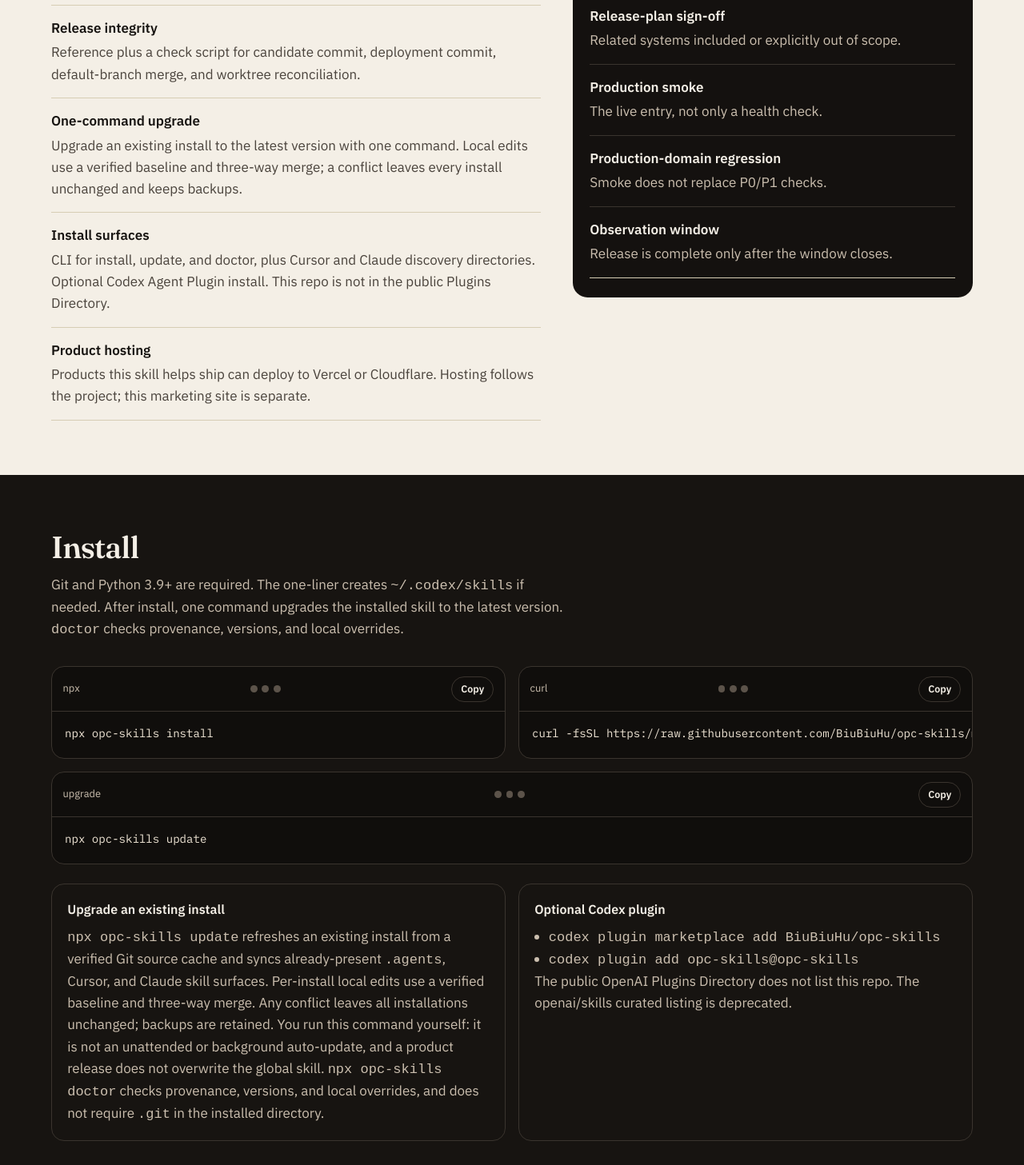
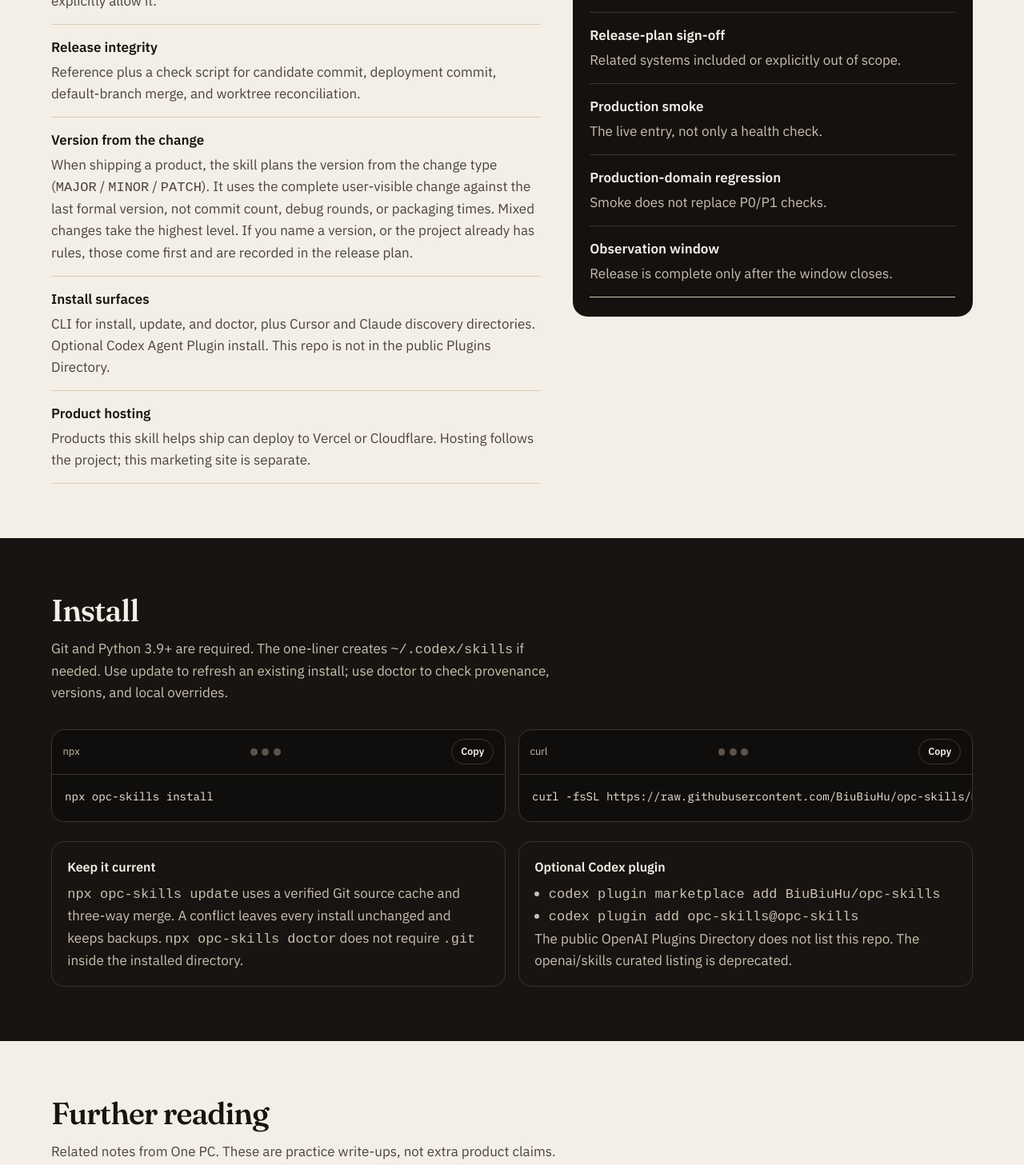
Before and after one commit to BiuBiuHu/opc-skills, a website: page site/index.html in a window 1280 px wide. Shown: the part 2541-3998 px from the top of the page at 80% size. Drawn offline with Linux system fonts and the light colour scheme.

Commit message:
docs: 标明发布时按变更类型规划产品版本
撤回把 npx opc-skills update 当卖点的文案。改为在「你会得到什么」
写明：发产品时按用户可见变更选择 MAJOR / MINOR / PATCH。

Co-authored-by: BiuBiu_Hu <BiuBiuHu@users.noreply.github.com>

```diff
--- a/site/assets/styles.css
+++ b/site/assets/styles.css
@@ -569,10 +569,6 @@ section {
   .terminals {
     grid-template-columns: 1fr 1fr;
   }
-
-  .terminals .terminal-upgrade {
-    grid-column: 1 / -1;
-  }
 }
 
 .terminal {
--- a/site/index.html
+++ b/site/index.html
@@ -148,7 +148,7 @@
           <li>
             <span class="idx">08</span>
             <h3>Release</h3>
-            <p>Staging evidence, review, release-plan sign-off, production smoke, then production-domain regression.</p>
+            <p>Staging evidence, review, a version planned from the change type, release-plan sign-off, production smoke, then production-domain regression.</p>
           </li>
           <li>
             <span class="idx">09</span>
@@ -180,8 +180,8 @@
               <span>Reference plus a check script for candidate commit, deployment commit, default-branch merge, and worktree reconciliation.</span>
             </li>
             <li>
-              <strong>One-command upgrade</strong>
-              <span>Upgrade an existing install to the latest version with one command. Local edits use a verified baseline and three-way merge; a conflict leaves every install unchanged and keeps backups.</span>
+              <strong>Version from the change</strong>
+              <span>When shipping a product, the skill plans the version from the change type (<code>MAJOR</code> / <code>MINOR</code> / <code>PATCH</code>). It uses the complete user-visible change against the last formal version, not commit count, debug rounds, or packaging times. Mixed changes take the highest level. If you name a version, or the project already has rules, those come first and are recorded in the release plan.</span>
             </li>
             <li>
               <strong>Install surfaces</strong>
@@ -213,7 +213,7 @@
       <div class="wrap">
         <div class="section-head">
           <h2 id="install-title">Install</h2>
-          <p>Git and Python 3.9+ are required. The one-liner creates <code>~/.codex/skills</code> if needed. After install, one command upgrades the installed skill to the latest version. <code>doctor</code> checks provenance, versions, and local overrides.</p>
+          <p>Git and Python 3.9+ are required. The one-liner creates <code>~/.codex/skills</code> if needed. Use update to refresh an existing install; use doctor to check provenance, versions, and local overrides.</p>
         </div>
         <div class="terminals">
           <div class="terminal">
@@ -232,19 +232,11 @@
             </div>
             <pre><code>curl -fsSL https://raw.githubusercontent.com/BiuBiuHu/opc-skills/main/scripts/install.sh | bash</code></pre>
           </div>
-          <div class="terminal terminal-upgrade">
-            <div class="terminal-bar">
-              <span>upgrade</span>
-              <div class="dots" aria-hidden="true"><i></i><i></i><i></i></div>
-              <button class="copy" type="button" data-copy="npx opc-skills update">Copy</button>
-            </div>
-            <pre><code>npx opc-skills update</code></pre>
-          </div>
         </div>
         <div class="install-notes">
           <article class="note">
-            <h3>Upgrade an existing install</h3>
-            <p><code>npx opc-skills update</code> refreshes an existing install from a verified Git source cache and syncs already-present <code>.agents</code>, Cursor, and Claude skill surfaces. Per-install local edits use a verified baseline and three-way merge. Any conflict leaves all installations unchanged; backups are retained. You run this command yourself: it is not an unattended or background auto-update, and a product release does not overwrite the global skill. <code>npx opc-skills doctor</code> checks provenance, versions, and local overrides, and does not require <code>.git</code> in the installed directory.</p>
+            <h3>Keep it current</h3>
+            <p><code>npx opc-skills update</code> uses a verified Git source cache and three-way merge. A conflict leaves every install unchanged and keeps backups. <code>npx opc-skills doctor</code> does not require <code>.git</code> inside the installed directory.</p>
           </article>
           <article class="note">
             <h3>Optional Codex plugin</h3>
```
Also changed, not shown: site/zh/index.html (+6 -14 lines), 1 other file.
